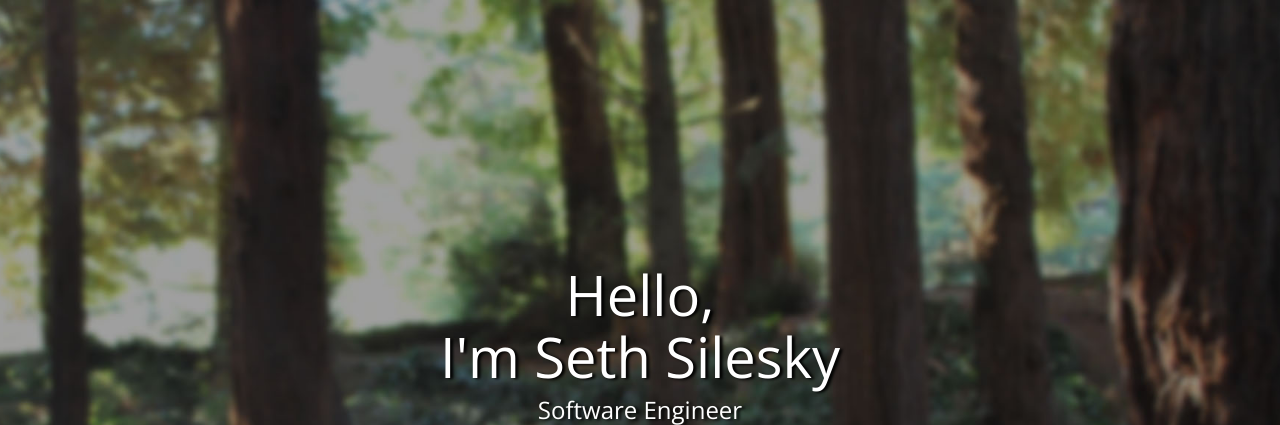
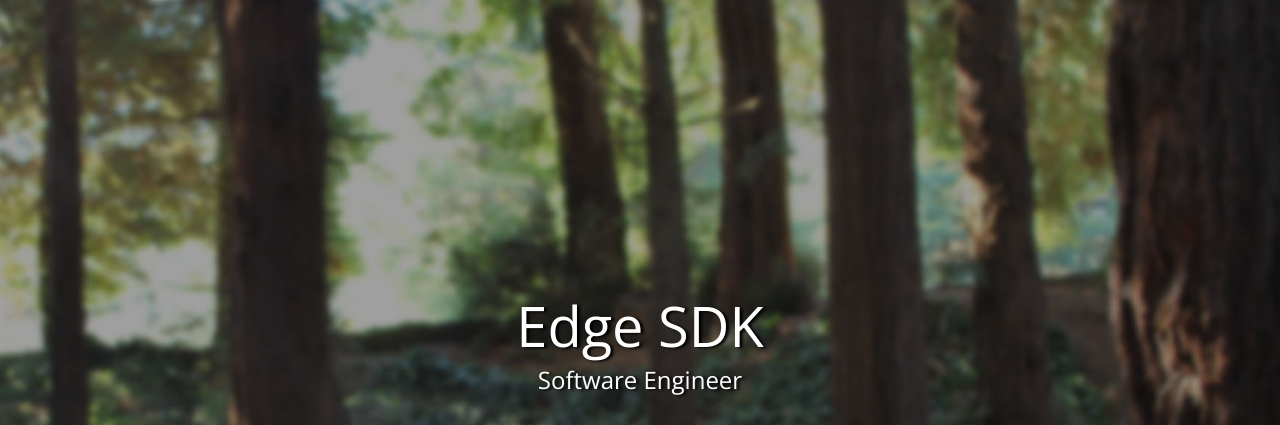
Before and after one commit to silesky/edgesdk, a website: page index.html in a window 1280 px wide. Shown: the top 425 px of the page. Drawn offline with nearby package versions, Linux system fonts and the light colour scheme.

Commit message:
add edge sdk

```diff
--- a/index.html
+++ b/index.html
@@ -33,9 +33,7 @@
         <div class="vert-text">
             <div class="expandUp">
                 <h1>
-                    <div>Hello,</div>
-                    <span class="long-word">I'm</span>
-                    Seth Silesky
+                    Edge SDK
                 </h1>
                 <h3>Software Engineer</h3>
             </div>
```
